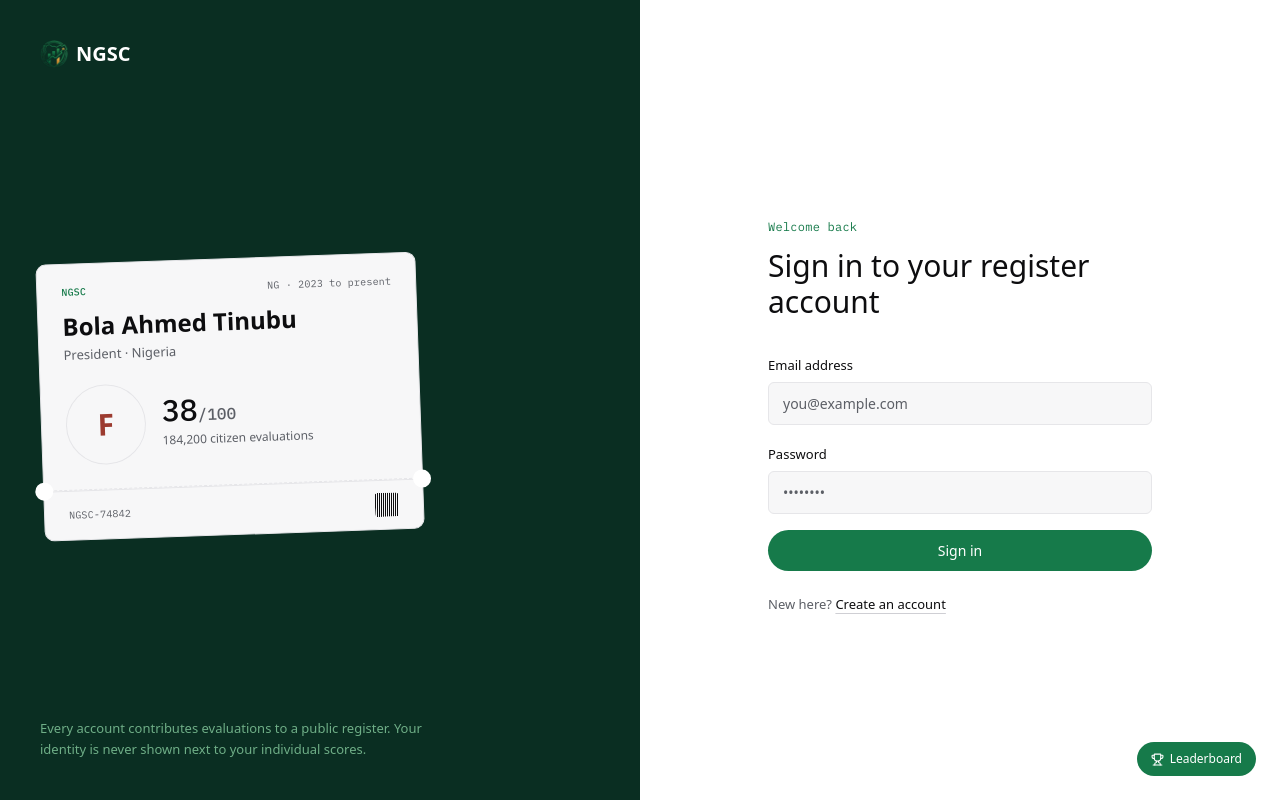
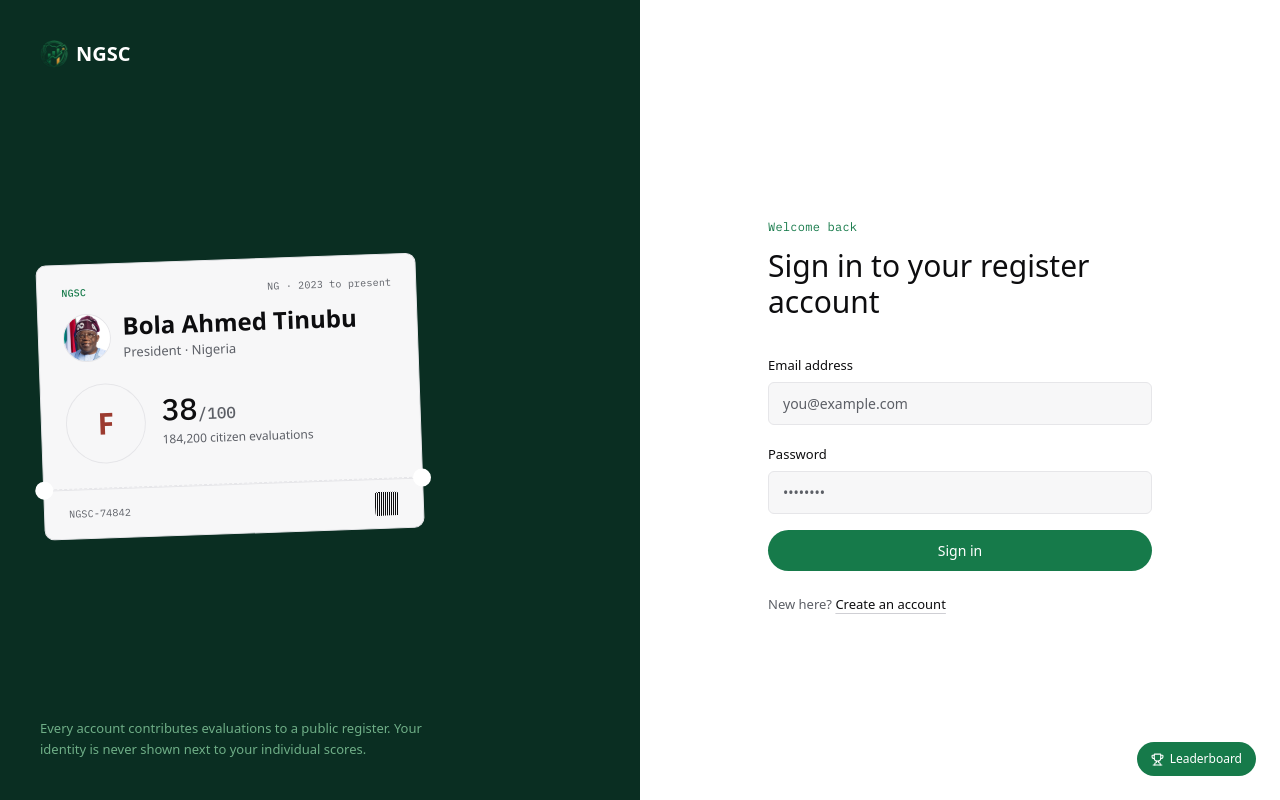
Before and after one commit to BlvkLegend/NGS, a Next.js app: page /login in a window 1280 px wide. Built offline with nearby package versions, Linux system fonts and the light colour scheme.

Commit message:
Update ngsc-card-visual.tsx

```diff
--- a/src/components/ngsc-card-visual.tsx
+++ b/src/components/ngsc-card-visual.tsx
@@ -1,5 +1,6 @@
 import { GradeBadge } from "@/components/grade-badge";
 import { scoreToSignal } from "@/lib/utils";
+import { asset } from "@/lib/asset";
 import type { Leader } from "@/lib/data";
 
 const SIGNAL_BG: Record<string, string> = {
@@ -36,12 +37,23 @@ export function NgscCardVisual({
       </div>
 
       <div className="px-6 pb-6 pt-3">
-        <h3 className="font-display text-2xl font-semibold leading-tight text-ink">
-          {leader.name}
-        </h3>
-        <p className="mt-1 text-[13px] text-ink-muted">
-          {leader.role} · {leader.jurisdiction}
-        </p>
+        <div className="flex items-center gap-3">
+          {leader.photoUrl && (
+            <img
+              src={asset(leader.photoUrl)}
+              alt={leader.name}
+              className="h-12 w-12 shrink-0 rounded-full object-cover object-top border border-line"
+            />
+          )}
+          <div className="min-w-0">
+            <h3 className="font-display text-2xl font-semibold leading-tight text-ink">
+              {leader.name}
+            </h3>
+            <p className="mt-0.5 text-[13px] text-ink-muted">
+              {leader.role} · {leader.jurisdiction}
+            </p>
+          </div>
+        </div>
 
         <div className="mt-5 flex items-center gap-4">
           <GradeBadge score={leader.score} size="lg" />
```
